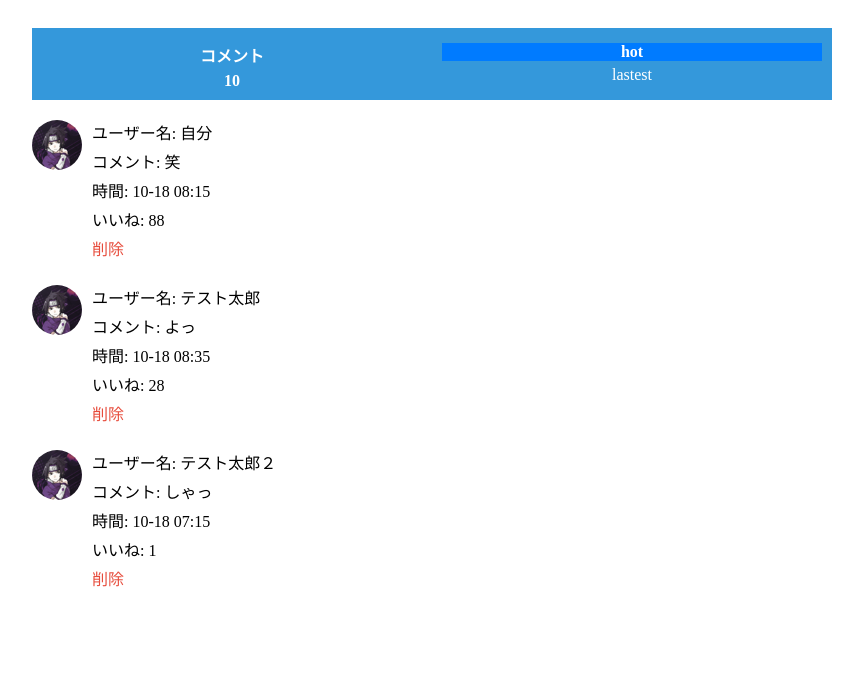
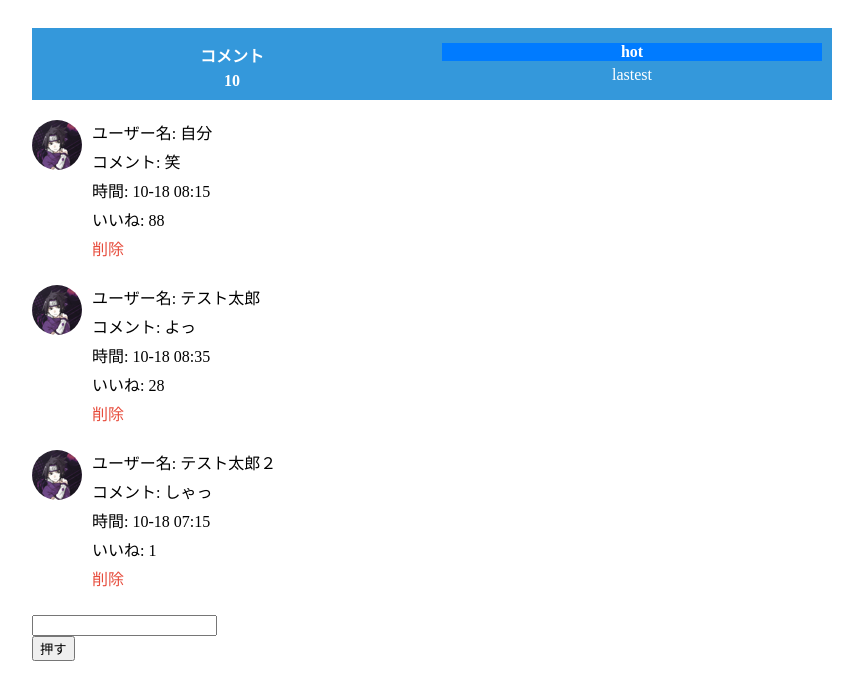
Before and after one commit to spacerockman/React_basic, a React (Create React App) app in the folder react-basic/: page / in a window 1280 px wide. Shown: the top 700 px of the page, without its empty margins (208-1071 px from the left). Built offline with nearby package versions, Linux system fonts and the light colour scheme.

Commit message:
get dom and bind evet

```diff
--- a/react-basic/src/App.js
+++ b/react-basic/src/App.js
@@ -1,5 +1,5 @@
 
-import { useState } from "react";
+import { useRef, useState } from "react";
 
 import './App.scss'
 import _ from 'lodash'
@@ -73,6 +73,14 @@ function App() {
             setCommentList(_.orderBy(commentList, 'ctime', 'desc'))
         }
     }
+
+    const [value, setValue] = useState('')
+
+    const inputRef = useRef(null)
+    const showDom = () => {
+        console.dir(inputRef.current);
+    }
+
   return (
     <div className="app">
       <div className="reply-navigation">
@@ -115,6 +123,19 @@ function App() {
             </div>
         ))}
       </div>
+      <div>
+        {/*  */}
+        <input
+            value = {value}
+            onChange = {(e) => setValue(e.target.value)}
+            type = 'text'
+            ref={inputRef}
+        />
+        <span>{value}</span>
+      </div>
+
+      {/* 要素 取得 */}
+        <button onClick={showDom}>押す</button>
     </div>
   );
 }
```
